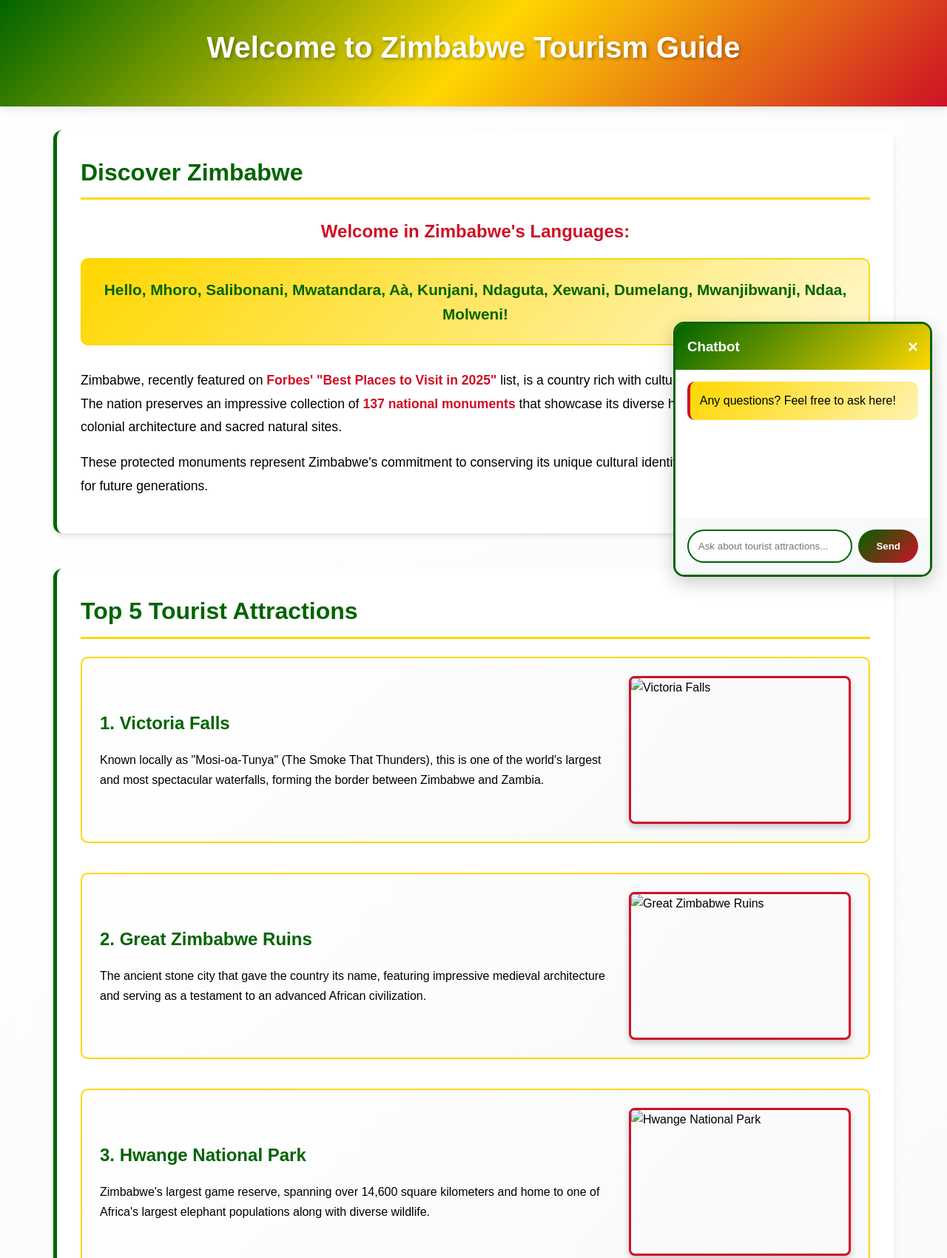
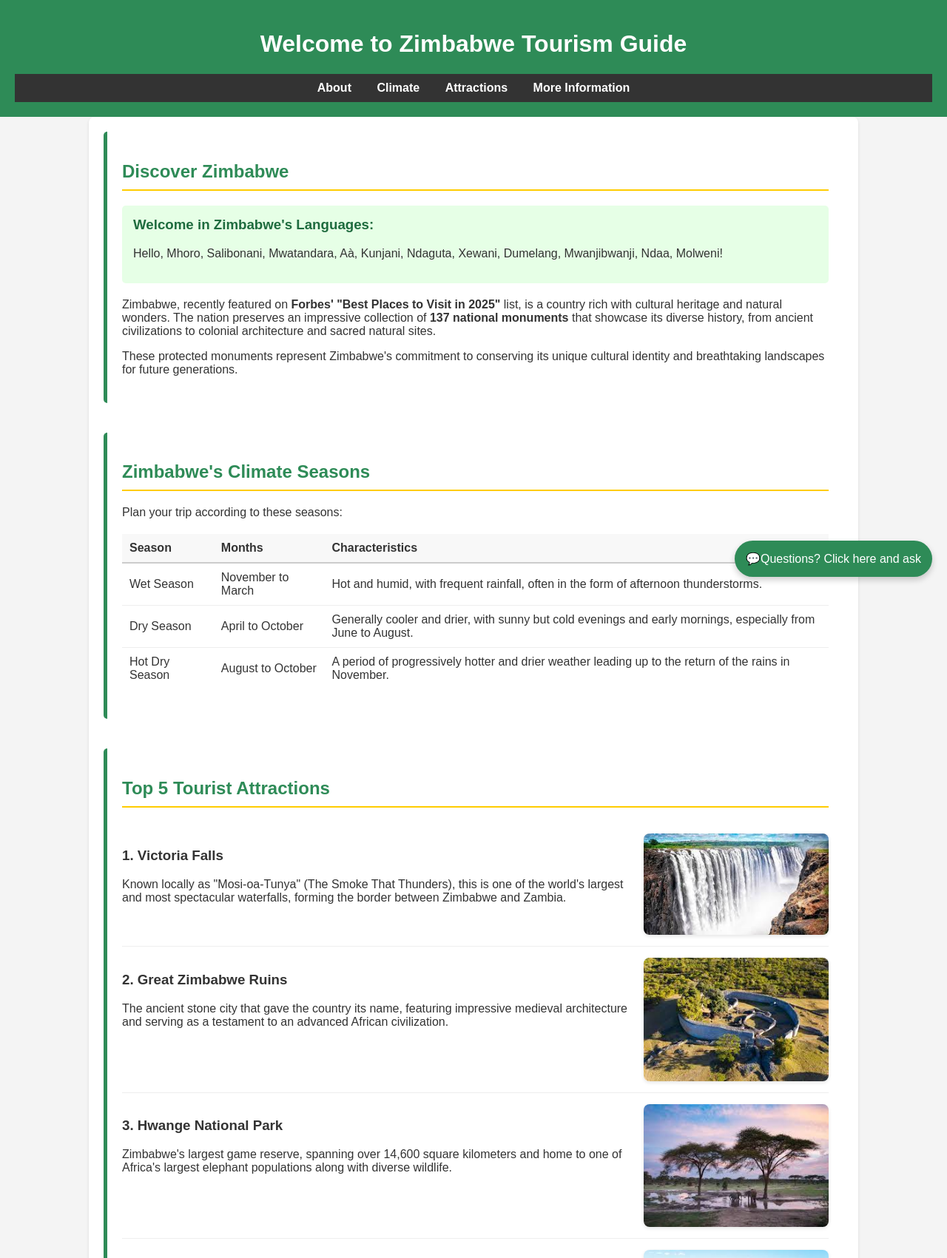
Before and after one commit to sha2w2/chatbotzw, a plain HTML site: page index.html in a window 1280 px wide. Shown: the top 1701 px of the page at 74% size. Drawn offline with Linux system fonts and the light colour scheme; a script that the page names is missing; a web font is replaced by a local one.

Commit message:
Added script.js and chatbotdata.json, modified index and style.css. Now using live server to run

```diff
--- /dev/null
+++ b/chatbotdata.json
@@ -0,0 +1,68 @@
+{
+  "faq_categories": {
+    "tourist_attractions": {
+      "victoria_falls": {
+        "question": "Tell me about Victoria Falls",
+        "answer": "Victoria Falls is one of the world's largest and most spectacular waterfalls, known locally as 'Mosi-oa-Tunya' (The Smoke That Thunders). Located on the Zambezi River between Zimbabwe and Zambia, it's over 1,700 meters wide and 108 meters high. It's a UNESCO World Heritage Site and one of the Seven Natural Wonders of the World.",
+        "keywords": ["victoria falls", "waterfall", "mosi oa tunya", "zambezi"]
+      },
+      "great_zimbabwe": {
+        "question": "What are the Great Zimbabwe Ruins?",
+        "answer": "The Great Zimbabwe Ruins are an ancient stone city that was the capital of the Kingdom of Zimbabwe during the Late Iron Age. Dating back to the 11th century, these impressive ruins cover nearly 800 hectares and represent the largest ancient structure in sub-Saharan Africa.",
+        "keywords": ["great zimbabwe", "ruins", "ancient", "stone city", "archaeology"]
+      },
+      "hwange_national_park": {
+        "question": "Tell me about Hwange National Park",
+        "answer": "Hwange National Park is Zimbabwe's largest game reserve, covering 14,600 square kilometers. It's home to over 100 mammal species and 400 bird species, including one of Africa's largest elephant populations. The park offers excellent opportunities to see the Big Five.",
+        "keywords": ["hwange", "national park", "safari", "wildlife", "elephants"]
+      },
+      "mana_pools": {
+        "question": "What is Mana Pools National Park?",
+        "answer": "Mana Pools National Park is a UNESCO World Heritage site known for its wildlife concentrations along the Zambezi River. It's famous for walking safaris and canoeing adventures.",
+        "keywords": ["mana pools", "walking safari", "canoeing", "zambezi"]
+      },
+      "eastern_highlands": {
+        "question": "What are the Eastern Highlands?",
+        "answer": "The Eastern Highlands is a mountainous region along the Mozambique border, featuring stunning scenery, tea plantations, and some of Zimbabwe's best hiking trails through misty forests.",
+        "keywords": ["eastern highlands", "mountains", "hiking", "nyanga", "bvumba"]
+      }
+    },
+    "travel_info": {
+      "best_time": {
+        "question": "When is the best time to visit Zimbabwe?",
+        "answer": "The best time to visit Zimbabwe is during the dry season from May to October. During this period, weather is mild, wildlife viewing is excellent as animals gather around water sources. Victoria Falls has the best flow from February to July.",
+        "keywords": ["best time", "when to visit", "weather", "season"]
+      },
+      "visa_requirements": {
+        "question": "What are the visa requirements for Zimbabwe?",
+        "answer": "Visa requirements vary by nationality. Many countries can obtain visas on arrival. Single entry visas cost $30 USD, double entry $45 USD. Always check with the Zimbabwe Embassy for the most current requirements.",
+        "keywords": ["visa", "requirements", "entry", "passport"]
+      },
+      "currency": {
+        "question": "What currency is used in Zimbabwe?",
+        "answer": "Zimbabwe uses the Zimbabwe Dollar (ZWL) and US Dollars are widely accepted. Credit cards are accepted in major hotels. It's recommended to carry some US cash for smaller establishments.",
+        "keywords": ["currency", "money", "us dollars", "cash", "payments"]
+      },
+      "safety": {
+        "question": "Is Zimbabwe safe for tourists?",
+        "answer": "Zimbabwe is generally safe for tourists, especially in popular tourist areas and national parks. Exercise normal precautions as you would in any foreign country. Avoid displaying valuables and use registered tour operators.",
+        "keywords": ["safety", "safe", "security", "travel advisory"]
+      }
+    },
+    "culture_language": {
+      "languages": {
+        "question": "What languages are spoken in Zimbabwe?",
+        "answer": "Zimbabwe has 16 official languages! The main languages are Shona (about 70%), Ndebele (about 20%), and English (official business language).",
+        "keywords": ["languages", "shona", "ndebele", "english", "official languages"]
+      },
+      "greetings": {
+        "question": "How do I greet people in Zimbabwe?",
+        "answer": "Common greetings vary. In Shona, say 'Mhoro' (Hello). In Ndebele, use 'Salibonani'. English greetings are also widely understood.",
+        "keywords": ["greetings", "hello", "mhoro", "salibonani", "culture"]
+      }
+    }
+  },
+  "general_responses": {
+    "unknown": "Sorry, I could not answer that. Perhaps try asking something within my scope, i.e., 'What is the best time to visit Zimbabwe?'"
+  }
+}
--- a/index.html
+++ b/index.html
@@ -7,14 +7,19 @@
     <link rel="stylesheet" href="style.css">
 </head>
 <body>
-    <!-- Header Section -->
     <header>
         <h1>Welcome to Zimbabwe Tourism Guide</h1>
-        </header>
+        <nav>
+            <ul>
+                <li><a href="#about">About</a></li>
+                <li><a href="#climate">Climate</a></li>
+                <li><a href="#attractions">Attractions</a></li>
+                <li><a href="#moreinfo">More Information</a></li>
+            </ul>
+        </nav>
+    </header>
 
-    <!-- Main Content Section -->
     <main>
-        <!-- About Zimbabwe Section -->
         <section id="about">
             <h2>Discover Zimbabwe</h2>
 
@@ -30,7 +35,37 @@
             </div>
         </section>
 
-        <!-- Tourist Attractions Section -->
+        <section id="climate">
+            <h2>Zimbabwe's Climate Seasons</h2>
+            <p>Plan your trip according to these seasons:</p>
+            <table class="climate-table">
+                <thead>
+                    <tr>
+                        <th>Season</th>
+                        <th>Months</th>
+                        <th>Characteristics</th>
+                    </tr>
+                </thead>
+                <tbody>
+                    <tr>
+                        <td>Wet Season</td>
+                        <td>November to March</td>
+                        <td>Hot and humid, with frequent rainfall, often in the form of afternoon thunderstorms.</td>
+                    </tr>
+                    <tr>
+                        <td>Dry Season</td>
+                        <td>April to October</td>
+                        <td>Generally cooler and drier, with sunny but cold evenings and early mornings, especially from June to August.</td>
+                    </tr>
+                    <tr>
+                        <td>Hot Dry Season</td>
+                        <td>August to October</td>
+                        <td>A period of progressively hotter and drier weather leading up to the return of the rains in November.</td>
+                    </tr>
+                </tbody>
+            </table>
+        </section>
+
         <section id="attractions">
             <h2>Top 5 Tourist Attractions</h2>
 
@@ -61,7 +96,6 @@
                         <p>Zimbabwe's largest game reserve, spanning over 14,600 square kilometers and home to one of Africa's largest elephant populations along with diverse wildlife.</p>
                     </div>
                     <img src="assets/images/hwange.jpg" alt="Hwange National Park" class="attraction-image">
-                </div>
             </article>
 
             <article class="attraction">
@@ -81,36 +115,36 @@
                         <p>A mountainous region along the Mozambique border featuring stunning scenery, tea plantations, and some of Zimbabwe's best hiking trails through misty forests.</p>
                     </div>
                     <img src="assets/images/eastern highlands.jpg" alt="Eastern Highlands" class="attraction-image">
+        </div>
                 </div>
             </article>
         </section>
 
-        <!-- For more info -->
-        <section id="contact">
+        <section id="moreinfo">
            <h2>For More Information</h2>
-           <p>Visit the official Zimbabwe tourism website:</p>
+           <p>For more information, visit:</p>
            <p><a href="https://zimbabwetourism.net/" target="_blank">https://zimbabwetourism.net/</a></p>
         </section>
     </main>
 
-    <!-- Chatbot Interface -->
-    <div class="chatbot-container">
+    <button class="chat-toggle-btn" onclick="toggleChat()">💬Questions? Click here and ask</button>
+
+    <div class="chatbot-container" id="chatbot">
         <div class="chatbot-header">
-            <h3>Chatbot</h3>
-            <button class="close-chat">×</button>
+            <h3>Zimbabwe Guide Bot</h3>
+            <button class="close-chat" onclick="toggleChat()">×</button>
         </div>
-        <div class="chat-messages">
+        <div class="chat-messages" id="chatMessages">
             <div class="bot-message">
-                <p>Any questions? Feel free to ask here!</p>
+                <p>Hello! I'm your Zimbabwe tourism assistant. Ask me about attractions, visas, or culture!</p>
             </div>
         </div>
         <div class="chat-input">
             <input type="text" id="user-input" placeholder="Ask about tourist attractions...">
-            <button id="send-btn">Send</button>
+            <button id="send-btn" onclick="sendMessage()">Send</button>
         </div>
     </div>
 
-    <!-- Footer -->
     <footer>
         <p>&copy; Shanice C Sagonda</p>
         <p>2025 WEB PROGRAMMING COURSE</p>
--- /dev/null
+++ b/script.js
@@ -0,0 +1,89 @@
+// Global variable to store knowledge base (7 Intro to JS.pdf, Slide 8)
+let knowledgeBase = {};
+let generalResponses = {};
+
+// Load the JSON data when the window loads (Event: onload)
+window.onload = function() {
+    fetch('chatbotdata.json')
+        .then(response => response.json())
+        .then(data => {
+            knowledgeBase = data.faq_categories;
+            generalResponses = data.general_responses;
+            console.log("Chatbot data loaded successfully");
+        })
+        .catch(error => console.error('Error loading data:', error));
+};
+
+// Function to show/hide the chat window (Custom Function: Slide 23)
+function toggleChat() {
+    var chatContainer = document.getElementById("chatbot");
+    // Logic: If/Else statement (Slide 15)
+    if (chatContainer.style.display === "none" || chatContainer.style.display === "") {
+        chatContainer.style.display = "flex";
+    } else {
+        chatContainer.style.display = "none";
+    }
+}
+
+// Handle "Enter" key in input box (Events: Slide 54)
+document.getElementById("user-input").addEventListener("keypress", function(event) {
+    if (event.key === "Enter") {
+        sendMessage();
+    }
+});
+
+// Function to process the user message
+function sendMessage() {
+    var inputField = document.getElementById("user-input");
+    var userText = inputField.value.trim();
+
+    if (userText === "") return;
+
+    // Add User Message to DOM
+    addMessageToChat(userText, 'user-message');
+    inputField.value = ""; // Clear input
+
+    // Simulate thinking delay
+    setTimeout(function() {
+        var botResponse = getBotResponse(userText);
+        addMessageToChat(botResponse, 'bot-message');
+    }, 500);
+}
+
+// Logic to find answer in JSON data (The LLM Simulation)
+function getBotResponse(input) {
+    input = input.toLowerCase();
+
+    // Iterate through all categories in the JSON (Loops: Slide 17)
+    for (const category in knowledgeBase) {
+        const topics = knowledgeBase[category];
+
+        // Iterate through each topic within a category
+        for (const key in topics) {
+            const item = topics[key];
+            // Check if any keyword matches the user input
+            const isMatch = item.keywords.some(keyword => input.includes(keyword));
+
+            if (isMatch) {
+                return item.answer;
+            }
+        }
+    }
+
+    // Return the required fallback message if no match found
+    // A more advanced LLM would dynamically suggest relevant questions,
+    // but for our rule-based bot, we pick a fixed one as per instructions.
+    return generalResponses.unknown;
+}
+
+// Helper function to manipulate DOM (Document Object Model)
+function addMessageToChat(text, className) {
+    var chatMessages = document.getElementById("chatMessages");
+    var messageDiv = document.createElement("div");
+    messageDiv.className = className;
+    messageDiv.innerHTML = "<p>" + text + "</p>";
+    chatMessages.appendChild(messageDiv);
+
+    // Auto scroll to bottom
+    chatMessages.scrollTop = chatMessages.scrollHeight;
+}
--- a/style.css
+++ b/style.css
@@ -1,342 +1,243 @@
-/* Import Puritan Google Font */
-@import url('https://fonts.googleapis.com/css2?family=Puritan:ital,wght@0,400;0,700;1,400;1,700&display=swap');
-
-/* CSS Reset and Base Styles */
-* {
+/* General Formatting (6 CSS.pdf slide 5) */
+body {
+    font-family: 'Arial', sans-serif;
     margin: 0;
     padding: 0;
-    box-sizing: border-box;
+    background-color: #f4f4f4;
+    color: #333;
 }
 
-/* Zimbabwe Flag Colors */
-:root {
-    --zimbabwe-green: #006400;      /* Dark Green */
-    --zimbabwe-yellow: #FFD700;     /* Gold/Yellow */
-    --zimbabwe-red: #CE1126;        /* Red */
-    --zimbabwe-black: #000000;      /* Black */
-    --zimbabwe-white: #FFFFFF;      /* White */
+/* Header styling */
+header {
+    background-color: #2e8b57; /* Zimbabwe Green */
+    color: white;
+    padding: 20px;
+    text-align: center;
 }
 
-body {
-    font-family: 'Puritan', sans-serif;
-    line-height: 1.6;
-    color: var(--zimbabwe-black);
-    background: linear-gradient(135deg, var(--zimbabwe-white) 0%, #f8f9fa 100%);
+/* Navigation styling */
+nav ul {
+    list-style-type: none;
+    background-color: #333;
+    padding: 10px;
+    text-align: center;
+    margin: 0;
 }
 
-/* Header Styles */
-header {
-    background: linear-gradient(135deg, var(--zimbabwe-green) 0%, var(--zimbabwe-yellow) 50%, var(--zimbabwe-red) 100%);
-    color: var(--zimbabwe-white);
-    padding: 2rem 0;
-    text-align: center;
-    box-shadow: 0 4px 12px rgba(0, 0, 0, 0.1);
-}
-
-header h1 {
-    font-size: 2.5rem;
-    font-weight: 700;
-    margin-bottom: 1rem;
-    text-shadow: 2px 2px 4px rgba(0, 0, 0, 0.3);
-}
-
-/* Navigation Styles */
-nav ul {
-    list-style: none;
-    display: flex;
-    justify-content: center;
-    gap: 2rem;
-    flex-wrap: wrap;
+nav ul li {
+    display: inline;
+    margin: 0 15px;
 }
 
 nav a {
-    color: var(--zimbabwe-white);
     text-decoration: none;
-    font-weight: 700;
-    font-size: 1.1rem;
-    padding: 0.5rem 1rem;
-    border: 2px solid transparent;
-    border-radius: 25px;
-    transition: all 0.3s ease;
+    color: white;
+    font-weight: bold;
 }
 
-nav a:hover {
-    background-color: var(--zimbabwe-white);
-    color: var(--zimbabwe-green);
-    border-color: var(--zimbabwe-white);
-    transform: translateY(-2px);
+/* Main Content */
+main {
+    padding: 20px;
+    max-width: 1000px;
+    margin: auto;
+    background: white;
+    border-radius: 8px;
+    box-shadow: 0 2px 4px rgba(0,0,0,0.1);
 }
 
-/* Main Content Styles */
-main {
-    max-width: 1200px;
-    margin: 0 auto;
-    padding: 2rem;
+/* Section styling */
+section {
+    margin-bottom: 40px;
+    padding: 20px;
+    border-left: 5px solid #2e8b57; /* Green border on left */
+    background-color: #fff;
+    border-radius: 5px;
 }
 
-section {
-    margin-bottom: 3rem;
-    padding: 2rem;
-    background: var(--zimbabwe-white);
-    border-radius: 12px;
-    box-shadow: 0 4px 6px rgba(0, 0, 0, 0.1);
-    border-left: 5px solid var(--zimbabwe-green);
+h2 {
+    color: #2e8b57;
+    border-bottom: 2px solid #ffcc00; /* Yellow underline */
+    padding-bottom: 10px;
+    margin-bottom: 20px;
 }
 
-section h2 {
-    color: var(--zimbabwe-green);
-    font-size: 2rem;
-    margin-bottom: 1.5rem;
-    border-bottom: 3px solid var(--zimbabwe-yellow);
-    padding-bottom: 0.5rem;
-}
-
-/* Greeting Section */
 .greeting-section {
-    text-align: center;
-    margin-bottom: 2rem;
+    background-color: #e6ffe6;
+    padding: 15px;
+    border-radius: 5px;
+    margin-bottom: 20px;
 }
 
 .greeting-section h3 {
-    color: var(--zimbabwe-red);
-    font-size: 1.5rem;
-    margin-bottom: 1rem;
+    color: #1e6b3e;
+    margin-top: 0;
 }
 
-.greeting {
-    font-size: 1.3rem;
-    font-weight: 700;
-    color: var(--zimbabwe-green);
-    background: linear-gradient(135deg, var(--zimbabwe-yellow) 0%, rgba(255, 215, 0, 0.2) 100%);
-    padding: 1.5rem;
-    border-radius: 10px;
-    border: 2px solid var(--zimbabwe-yellow);
+/* Climate Table Design - Updated to match AI Overview Image */
+.climate-table {
+    width: 100%;
+    border-collapse: collapse; /* Remove double borders */
+    margin: 20px 0;
 }
 
-/* Intro Content */
-.intro-content {
-    font-size: 1.1rem;
-    line-height: 1.8;
+.climate-table th, .climate-table td {
+    padding: 10px;
+    text-align: left; /* Align text to left as in image */
+    border: none; /* Remove all borders */
 }
 
-.intro-content p {
-    margin-bottom: 1rem;
+/* Specific borders for the header and between rows as in image */
+.climate-table thead tr {
+    border-bottom: 2px solid #ccc; /* Border under header */
 }
 
-.intro-content strong {
-    color: var(--zimbabwe-red);
+.climate-table th {
+    background-color: #f8f8f8; /* Light background for header */
+    color: #333;
+    font-weight: bold;
 }
 
-/* Attraction Styles */
-.attraction {
-    margin-bottom: 2.5rem;
-    padding: 1.5rem;
-    background: linear-gradient(135deg, var(--zimbabwe-white) 0%, #f8f9fa 100%);
-    border-radius: 10px;
-    border: 2px solid var(--zimbabwe-yellow);
-    transition: transform 0.3s ease, box-shadow 0.3s ease;
+.climate-table tbody tr {
+    border-bottom: 1px solid #eee; /* Light border between rows */
 }
 
-.attraction:hover {
-    transform: translateY(-5px);
-    box-shadow: 0 8px 20px rgba(0, 0, 0, 0.15);
+.climate-table tbody tr:last-child {
+    border-bottom: none; /* No border for last row */
+}
+
+
+/* Attraction Layout */
+.attraction {
+    border-bottom: 1px solid #eee; /* Lighter separator */
+    padding: 15px 0;
+}
+
+.attraction:last-of-type {
+    border-bottom: none; /* No border for the last attraction */
 }
 
 .attraction-content {
     display: flex;
-    align-items: center;
-    gap: 2rem;
+    align-items: flex-start; /* Align text to top of image */
+    gap: 20px; /* Space between text and image */
 }
 
 .attraction-text {
     flex: 1;
 }
 
-.attraction h3 {
-    color: var(--zimbabwe-green);
-    font-size: 1.5rem;
-    margin-bottom: 1rem;
-    font-weight: 700;
+.attraction-image {
+    width: 250px; /* Maintain image size */
+    height: auto; /* Maintain aspect ratio */
+    border-radius: 8px;
+    box-shadow: 0 2px 5px rgba(0,0,0,0.1);
 }
 
-.attraction p {
-    color: var(--zimbabwe-black);
-    font-size: 1rem;
-    line-height: 1.7;
-}
-
-.attraction-image {
-    width: 300px;
-    height: 200px;
-    object-fit: cover;
-    border-radius: 8px;
-    border: 3px solid var(--zimbabwe-red);
-    box-shadow: 0 4px 8px rgba(0, 0, 0, 0.2);
-}
-
-/* Contact Section */
-#contact {
-    text-align: center;
-    background: linear-gradient(135deg, var(--zimbabwe-white) 0%, #f0f8ff 100%);
-}
-
+/* Contact section */
 #contact a {
-    color: var(--zimbabwe-red);
+    color: #2e8b57;
     text-decoration: none;
-    font-weight: 700;
-    font-size: 1.1rem;
+    font-weight: bold;
 }
 
 #contact a:hover {
-    color: var(--zimbabwe-green);
     text-decoration: underline;
 }
 
-/* Chatbot Styles */
-.chatbot-container {
+/* Chatbot Styling (no changes from previous for these parts) */
+.chat-toggle-btn {
     position: fixed;
     bottom: 20px;
     right: 20px;
+    background-color: #2e8b57;
+    color: white;
+    padding: 15px;
+    border: none;
+    border-radius: 50px;
+    cursor: pointer;
+    font-size: 16px;
+    box-shadow: 0 4px 8px rgba(0,0,0,0.2);
+    z-index: 1000;
+}
+
+.chatbot-container {
+    display: none; /* Hidden by default */
+    position: fixed;
+    bottom: 80px;
+    right: 20px;
     width: 350px;
-    background: var(--zimbabwe-white);
-    border: 3px solid var(--zimbabwe-green);
-    border-radius: 15px;
-    box-shadow: 0 8px 25px rgba(0, 0, 0, 0.2);
+    height: 450px;
+    background-color: white;
+    border: 1px solid #ccc;
+    border-radius: 10px;
+    box-shadow: 0 4px 12px rgba(0,0,0,0.3);
+    flex-direction: column;
     z-index: 1000;
 }
 
 .chatbot-header {
-    background: linear-gradient(135deg, var(--zimbabwe-green) 0%, var(--zimbabwe-yellow) 100%);
-    color: var(--zimbabwe-white);
-    padding: 1rem;
-    border-radius: 12px 12px 0 0;
+    background-color: #2e8b57;
+    color: white;
+    padding: 10px;
+    border-top-left-radius: 10px;
+    border-top-right-radius: 10px;
     display: flex;
     justify-content: space-between;
     align-items: center;
 }
 
-.chatbot-header h3 {
-    margin: 0;
-    font-weight: 700;
+.chat-messages {
+    flex: 1;
+    padding: 10px;
+    overflow-y: auto;
+    display: flex;
+    flex-direction: column;
+    gap: 10px;
 }
 
-.close-chat {
-    background: none;
-    border: none;
-    color: var(--zimbabwe-white);
-    font-size: 1.5rem;
-    cursor: pointer;
-    font-weight: bold;
-}
-
-.chat-messages {
-    height: 200px;
-    padding: 1rem;
-    overflow-y: auto;
-    background: var(--zimbabwe-white);
+.user-message {
+    align-self: flex-end;
+    background-color: #e0f7fa;
+    padding: 8px;
+    border-radius: 8px;
+    max-width: 80%;
 }
 
 .bot-message {
-    background: linear-gradient(135deg, var(--zimbabwe-yellow) 0%, rgba(255, 215, 0, 0.3) 100%);
-    padding: 0.8rem;
-    border-radius: 10px;
-    margin-bottom: 0.5rem;
-    border-left: 4px solid var(--zimbabwe-red);
+    align-self: flex-start;
+    background-color: #f1f1f1;
+    padding: 8px;
+    border-radius: 8px;
+    max-width: 80%;
 }
 
 .chat-input {
     display: flex;
-    padding: 1rem;
-    background: #f8f9fa;
-    border-radius: 0 0 12px 12px;
+    border-top: 1px solid #eee;
+    padding: 10px;
 }
 
 .chat-input input {
     flex: 1;
-    padding: 0.8rem;
-    border: 2px solid var(--zimbabwe-green);
-    border-radius: 25px;
-    margin-right: 0.5rem;
-    font-family: 'Puritan', sans-serif;
+    padding: 8px;
+    border: 1px solid #ccc;
+    border-radius: 4px;
 }
 
 .chat-input button {
-    background: linear-gradient(135deg, var(--zimbabwe-green) 0%, var(--zimbabwe-red) 100%);
-    color: var(--zimbabwe-white);
+    margin-left: 5px;
+    padding: 8px 15px;
+    background-color: #2e8b57;
+    color: white;
     border: none;
-    padding: 0.8rem 1.5rem;
-    border-radius: 25px;
+    border-radius: 4px;
     cursor: pointer;
-    font-family: 'Puritan', sans-serif;
-    font-weight: 700;
-    transition: transform 0.2s ease;
 }
 
-.chat-input button:hover {
-    transform: scale(1.05);
+footer {
+    text-align: center;
+    padding: 20px;
+    background-color: #333;
+    color: white;
+    margin-top: 20px;
 }
-
-/* Footer Styles */
-footer {
-    background: linear-gradient(135deg, var(--zimbabwe-black) 0%, #333 100%);
-    color: var(--zimbabwe-white);
-    text-align: center;
-    padding: 2rem;
-    margin-top: 3rem;
-}
-
-footer p {
-    margin-bottom: 0.5rem;
-    font-weight: 700;
-}
-
-/* Responsive Design */
-@media (max-width: 768px) {
-    header h1 {
-        font-size: 2rem;
-    }
-
-    nav ul {
-        flex-direction: column;
-        gap: 1rem;
-    }
-
-    .attraction-content {
-        flex-direction: column;
-        text-align: center;
-    }
-
-    .attraction-image {
-        width: 100%;
-        max-width: 400px;
-    }
-
-    .chatbot-container {
-        width: 300px;
-        right: 10px;
-        bottom: 10px;
-    }
-
-    main {
-        padding: 1rem;
-    }
-
-    section {
-        padding: 1.5rem;
-    }
-}
-
-@media (max-width: 480px) {
-    header h1 {
-        font-size: 1.5rem;
-    }
-
-    .greeting {
-        font-size: 1rem;
-        padding: 1rem;
-    }
-
-    .chatbot-container {
-        width: 280px;
-    }
-}
```
Also changed, not shown: assets/images/eastern highlands.jpg (added), assets/images/greatzimbabwe.jpg (added), assets/images/hwange.jpg (added), assets/images/mana pools.jpg (added), assets/images/victoriafalls.jpg (added).
